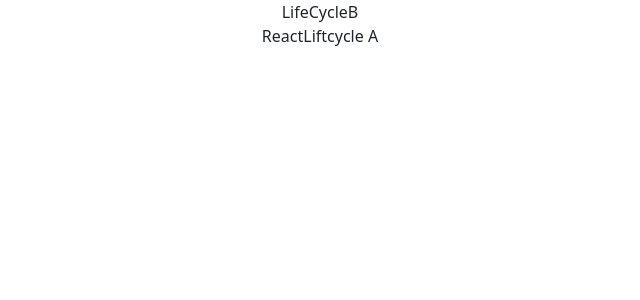
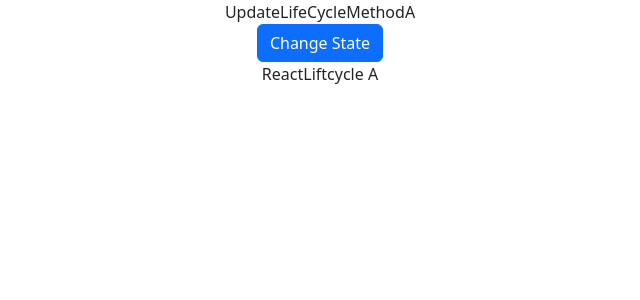
Before and after one commit to gostgmaer/react-first-app-practices, a React (Create React App) app: page / in a window 1280 px wide. Shown: the top 300 px of the page, without its empty margins (320-960 px from the left). Built offline with nearby package versions, Linux system fonts and the light colour scheme.

Commit message:
UpdateLifeCycleMethodA

```diff
--- a/src/App.js
+++ b/src/App.js
@@ -20,6 +20,7 @@ import styles from "./assets/css/appStyles.module.css";
 import Form from "./components/Form";
 import PokemonTable from "./components/PokemonTable";
 import ReactLiftcycleM from "./components/ReactLiftcycleM";
+import UpdateLifeCycleMethodA from "./components/UpdateLifeCycleMethodA";
 
 function App() {
   return (
@@ -66,7 +67,8 @@ function App() {
       <InlineCSS></InlineCSS> */}
       {/* <Form></Form> */}
       {/* <PokemonTable></PokemonTable> */}
-      <ReactLiftcycleM></ReactLiftcycleM>
+      {/* <ReactLiftcycleM></ReactLiftcycleM> */}
+      <UpdateLifeCycleMethodA></UpdateLifeCycleMethodA>
     </div>
   );
 }
--- /dev/null
+++ b/src/components/UpdateLifeCycleB.js
@@ -0,0 +1,40 @@
+import React, { Component } from "react";
+
+class UpdateLifeCycleB extends Component {
+  constructor(props) {
+    super(props);
+
+    this.state = {
+      name: "Kishor",
+    };
+    console.log("UpdateLifeCycleMethodB Constructor");
+  }
+  //   static getDrivedStateFromProps
+  static getDerivedStateFromProps(props, state) {
+    console.log("UpdateLifeCycleMethodB  static getDerivedStateFromProps");
+    return null;
+  }
+  shouldComponentUpdate() {
+    console.log("UpdateLifeCycleMethodB  shouldComponentUpdate");
+    return true;
+  }
+  getSnapshotBeforeUpdate(preProps, PrevState) {
+    console.log("UpdateLifeCycleMethodB getSnapshotBeforeUpdate");
+    return null
+  }
+  componentDidUpdate(preProps, PrevState, snapshot) {
+    console.log("UpdateLifeCycleMethodB  componentDidUpdate");
+  }
+
+  render() {
+    console.log("UpdateLifeCycleMethodB  Render");
+    return (
+      <div>
+        {/* <LifeCycleB></LifeCycleB> */}
+        ReactLiftcycle A
+      </div>
+    );
+  }
+}
+
+export default UpdateLifeCycleB;
--- /dev/null
+++ b/src/components/UpdateLifeCycleMethodA.js
@@ -0,0 +1,50 @@
+import React, { Component } from "react";
+import UpdateLifeCycleB from "./UpdateLifeCycleB";
+
+class UpdateLifeCycleMethodA extends Component {
+  constructor(props) {
+    super(props);
+
+    this.state = {
+      name: "Kishor",
+    };
+    console.log("UpdateLifeCycleMethodA Constructor");
+  }
+  //   static getDrivedStateFromProps
+  static getDerivedStateFromProps(props, state) {
+    console.log("UpdateLifeCycleMethodA  static getDerivedStateFromProps");
+    return null;
+  }
+  shouldComponentUpdate() {
+    console.log("UpdateLifeCycleMethodA  shouldComponentUpdate");
+    return true;
+  }
+  getSnapshotBeforeUpdate(preProps, PrevState) {
+    console.log("UpdateLifeCycleMethodA getSnapshotBeforeUpdate");
+    return null
+  }
+  componentDidUpdate(preProps, PrevState, snapshot) {
+    console.log("UpdateLifeCycleMethodA  componentDidUpdate");
+  }
+  changeState =()=>{
+    this.setState({
+        name:"Sarkar"
+    })
+  }
+
+  render() {
+    console.log("UpdateLifeCycleMethodA  Render");
+    return (
+      <div>
+        <div>UpdateLifeCycleMethodA</div>
+
+       <button className="btn btn-primary" onClick={this.changeState} >Change State</button>
+       <UpdateLifeCycleB></UpdateLifeCycleB>
+
+
+      </div>
+    );
+  }
+}
+
+export default UpdateLifeCycleMethodA;
```
